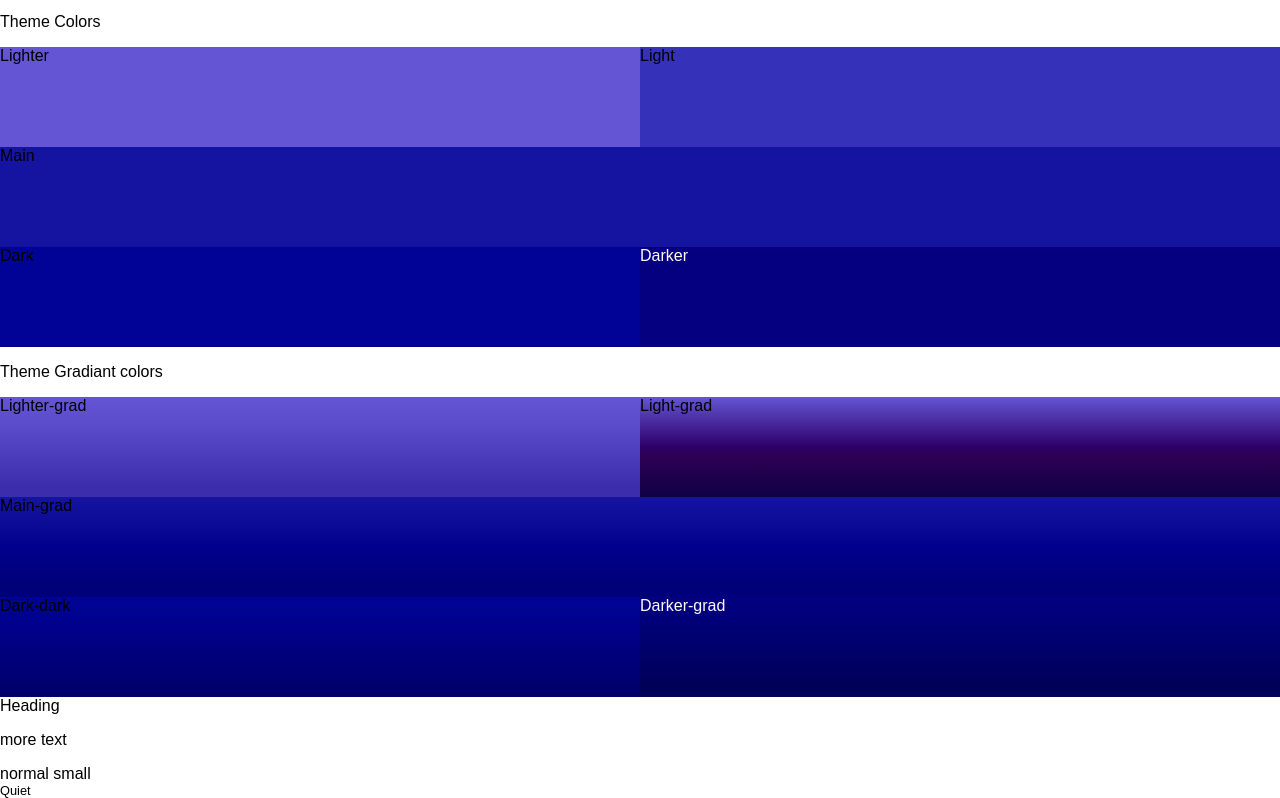
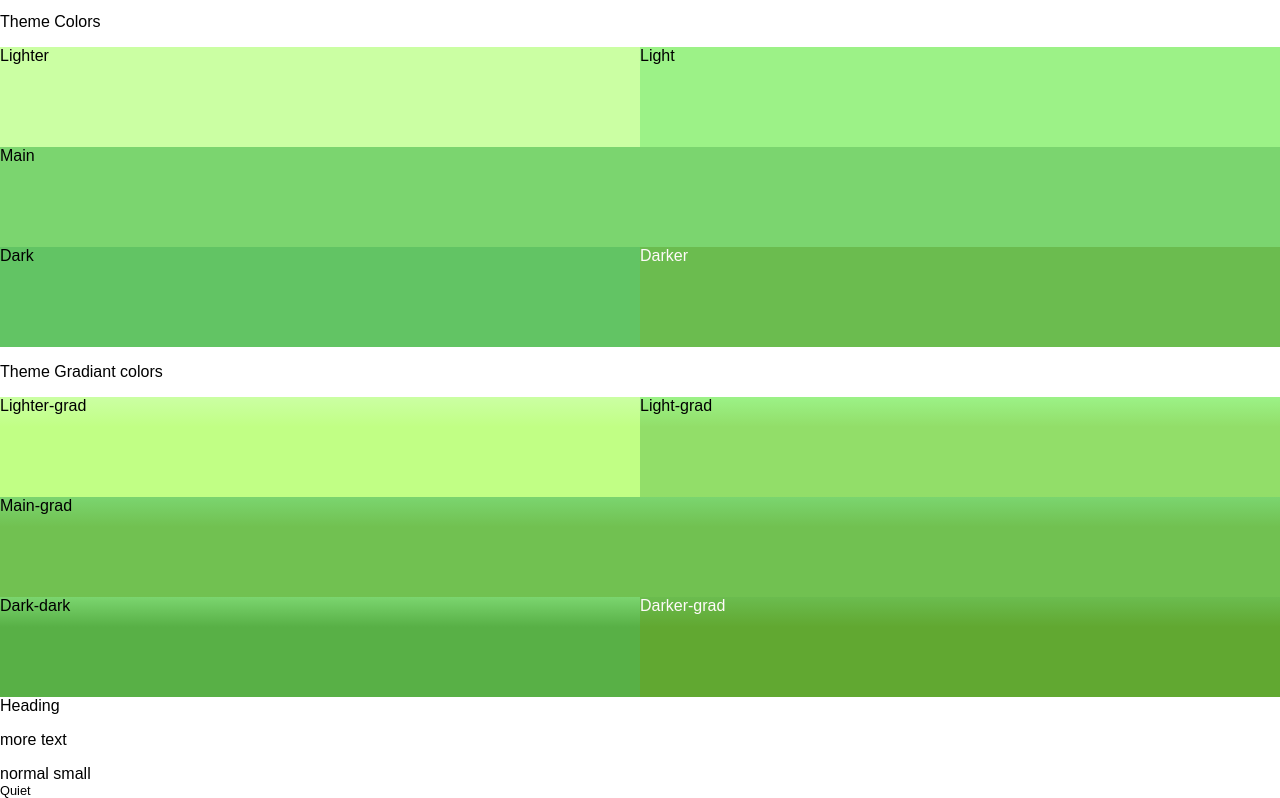
Before and after one commit to heyJoshLee/css-framework, a plain HTML site: page index.html in a window 1280 px wide. Shown: the part 653-1451 px from the top of the page. Drawn offline with nearby package versions, Linux system fonts and the light colour scheme.

Commit message:
Refactored generating theme-grad colors into a for loop

```diff
--- a/index.html
+++ b/index.html
@@ -12,7 +12,7 @@
 <body>
 
 
-<div id="page-wrapper" class= "useThemes theme-20,20,160">
+<div id="page-wrapper" class= "useThemes theme-123,213,111">
 
 <div >
 
--- a/javascript/script.js
+++ b/javascript/script.js
@@ -18,7 +18,6 @@ if ($("#page-wrapper").hasClass("useThemes")) {
       }
       themeColor = hexToRgb(themeColor).r + "," + hexToRgb(themeColor).g + "," + hexToRgb(themeColor).b ;
       themeColorHex = themeColor;
-      console.log(themeColor);
   }
 
   var themeColorArray = themeColor.split(",");
@@ -49,140 +48,89 @@ if ($("#page-wrapper").hasClass("useThemes")) {
   $(".darker").css("background-color", "rgb(" + themeColors.darker + ")");
 
 
+} // If end
+
+  var gradHelper = [
+                {
+                selector: ".lighter-grad",
+                colors: themeColors.lighter,
+                array: themeColors.lighterGradArray
+                },
+                {
+                selector: ".light-grad",
+                colors: themeColors.light,
+                array: themeColors.lightGradArray
+                },
+                {
+                selector: ".main-grad",
+                colors: themeColors.main,
+                array: themeColors.mainGradArray
+                },
+                {
+                selector: ".dark-grad",
+                colors: themeColors.main,
+                array: themeColors.darkGradArray
+                },
+                {
+                selector: ".darker-grad",
+                colors: themeColors.darker,
+                array: themeColors.darkerGradArray
                 }
+                ];
+  // Subtract values
+  var sv = [10,20,30,40];
+  var r, g, b;
+  var counter = 0;
+  for (counter; counter < gradHelper.length; counter += 1) {
+    r = gradHelper[counter]["array"][0];
+    g = gradHelper[counter]["array"][1];
+    b = gradHelper[counter]["array"][2];
 
-
-console.log(navigator.appCodeName)
-
-
-  // Background Gradients  245,141,133  237,68,53     237,68,53     238,53,32   207,50,19)
-  //
-
-  // .lighter                                                                                                    -8 - 73 -80    -8 -73 -80   -7 -88 -101  -38 -91 -114
-  var r = themeColors.lighterGradArray[0];
-  var g = themeColors.lighterGradArray[1];
-  var b = themeColors.lighterGradArray[2];
-
-  $(".lighter-grad").css({"background": "-webkit-linear-gradient(top," +  "rgb(" + themeColors.lighter + ") 0%, " +
-    "rgb(" + (r - 10).toString() + "," + (g - 10).toString() + "," + (b - 10).toString() + ") 30%," +
-    "rgb(" + (r - 20).toString() + "," + (g- 20).toString() + "," + (b - 20).toString() + ") 50%," +
-    "rgb(" + (r - 30).toString() + "," + (g - 30).toString() + "," + (b - 30).toString() + ") 70%," +
-    "rgb(" + (r - 40).toString() + "," + (g - 40).toString() + "," + (b - 40).toString() + ") 90%)",
+    // -webkit Chrome10+,Safari5.1
+    $(gradHelper[counter].selector).css({"background": "-webkit-linear-gradient(top," +  "rgb(" + gradHelper[counter]["colors"] + ") 0%, " +
+    "rgb(" + (r - sv[0]).toString() + "," + (g - sv[1]).toString() + "," + (b - sv[2]).toString() + ") 30%," +
+    "rgb(" + (r - sv[0]).toString() + "," + (g - sv[1]).toString() + "," + (b - sv[2]).toString() + ") 30%," +
+    "rgb(" + (r - sv[0]).toString() + "," + (g - sv[1]).toString() + "," + (b - sv[2]).toString() + ") 49%," +
+    "rgb(" + (r - sv[0]).toString() + "," + (g - sv[1]).toString() + "," + (b - sv[2]).toString() + ") 100%)"
     });
-  $(".lighter-grad").css({"background": "-moz-linear-gradient(top," +  "rgb(" + themeColors.lighter + ") 0%, " +
-    "rgb(" + (r - 8).toString() + "," + (g - 73).toString() + "," + (b - 80).toString() + ") 30%," +
-    "rgb(" + (r - 8).toString() + "," + (g- 73).toString() + "," + (b - 80).toString() + ") 30%," +
-    "rgb(" + (r - 7).toString() + "," + (g - 88).toString() + "," + (b - 101).toString() + ") 49%," +
-    "rgb(" + (r - 38).toString() + "," + (g - 91).toString() + "," + (b  -114).toString() + ") 100%)",
+    // -moz FF3.6+
+    $(gradHelper[counter].selector).css({"background": "-moz-linear-gradient(top," +  "rgb(" + gradHelper[counter]["colors"] + ") 0%, " +
+    "rgb(" + (r - sv[0]).toString() + "," + (g - sv[1]).toString() + "," + (b - sv[2]).toString() + ") 30%," +
+    "rgb(" + (r - sv[0]).toString() + "," + (g - sv[1]).toString() + "," + (b - sv[2]).toString() + ") 30%," +
+    "rgb(" + (r - sv[0]).toString() + "," + (g - sv[1]).toString() + "," + (b - sv[2]).toString() + ") 49%," +
+    "rgb(" + (r - sv[0]).toString() + "," + (g - sv[1]).toString() + "," + (b - sv[2]).toString() + ") 100%)"
     });
-
-  // .light
-
-  r = themeColors.lightGradArray[0];
-  g = themeColors.lightGradArray[1];
-  b = themeColors.lightGradArray[2];
-  console.log(themeColors.lightGradArray);
-
-  $(".light-grad").css({"background": "-webkit-linear-gradient(top," +  "rgb(" + themeColors.lighter + ") 0%, " +
-    "rgb(" + (r - 8).toString() + "," + (g - 73).toString() + "," + (b - 80).toString() + ") 50%," +
-    "rgb(" + (r - 8).toString() + "," + (g- 73).toString() + "," + (b - 80).toString() + ") 50%," +
-    "rgb(" + (r - 7).toString() + "," + (g - 88).toString() + "," + (b - 101).toString() + ") 59%," +
-    "rgb(" + (r - 38).toString() + "," + (g - 91).toString() + "," + (b  -114).toString() + ") 100%)",
+    // -o Opera 11.10+
+    $(gradHelper[counter].selector).css({"background": "-o-linear-gradient(top," +  "rgb(" + gradHelper[counter]["colors"] + ") 0%, " +
+    "rgb(" + (r - sv[0]).toString() + "," + (g - sv[1]).toString() + "," + (b - sv[2]).toString() + ") 30%," +
+    "rgb(" + (r - sv[0]).toString() + "," + (g - sv[1]).toString() + "," + (b - sv[2]).toString() + ") 30%," +
+    "rgb(" + (r - sv[0]).toString() + "," + (g - sv[1]).toString() + "," + (b - sv[2]).toString() + ") 49%," +
+    "rgb(" + (r - sv[0]).toString() + "," + (g - sv[1]).toString() + "," + (b - sv[2]).toString() + ") 100%)"
     });
-  $(".light-grad").css({"background": "-moz-linear-gradient(top," +  "rgb(" + themeColors.lighter + ") 0%, " +
-    "rgb(" + (r - 8).toString() + "," + (g - 73).toString() + "," + (b - 80).toString() + ") 50%," +
-    "rgb(" + (r - 8).toString() + "," + (g- 73).toString() + "," + (b - 80).toString() + ") 50%," +
-    "rgb(" + (r - 7).toString() + "," + (g - 88).toString() + "," + (b - 101).toString() + ") 59%," +
-    "rgb(" + (r - 38).toString() + "," + (g - 91).toString() + "," + (b  -114).toString() + ") 100%)",
+    // -ms IE10+
+    $(gradHelper[counter].selector).css({"background": "-ms-linear-gradient(top," +  "rgb(" + gradHelper[counter]["colors"] + ") 0%, " +
+    "rgb(" + (r - sv[0]).toString() + "," + (g - sv[1]).toString() + "," + (b - sv[2]).toString() + ") 30%," +
+    "rgb(" + (r - sv[0]).toString() + "," + (g - sv[1]).toString() + "," + (b - sv[2]).toString() + ") 30%," +
+    "rgb(" + (r - sv[0]).toString() + "," + (g - sv[1]).toString() + "," + (b - sv[2]).toString() + ") 49%," +
+    "rgb(" + (r - sv[0]).toString() + "," + (g - sv[1]).toString() + "," + (b - sv[2]).toString() + ") 100%)"
     });
-
-  // .main
-
-  r = themeColors.mainGradArray[0];
-  g = themeColors.mainGradArray[1];
-  b = themeColors.mainGradArray[2];
-  console.log(themeColors.mainGradArray);
-
- $(".main-grad").css({"background": "-webkit-linear-gradient(top," +  "rgb(" + themeColors.main + ") 0%, " +
-    "rgb(" + (r - 10).toString() + "," + (g - 10).toString() + "," + (b - 10).toString() + ") 30%," +
-    "rgb(" + (r - 20).toString() + "," + (g- 20).toString() + "," + (b - 20).toString() + ") 50%," +
-    "rgb(" + (r - 30).toString() + "," + (g - 30).toString() + "," + (b - 30).toString() + ") 70%," +
-    "rgb(" + (r - 40).toString() + "," + (g - 40).toString() + "," + (b - 40).toString() + ") 90%)",
+    // Chrome,Safari4+ TO DO: test
+    $(gradHelper[counter].selector).css({"background": "-webkit-gradient(linear, left top,, left bottom, color-stop( 0%, rgb(" + gradHelper[counter]["colors"] + ")), " +
+    "color-stop(30%,rgb(" + (r - sv[0]).toString() + "," + (g - sv[1]).toString() + "," + (b - sv[2]).toString() + "))," +
+    "color-stop(30%,rgb(" + (r - sv[0]).toString() + "," + (g - sv[1]).toString() + "," + (b - sv[2]).toString() + "))," +
+    "color-stop(49%,rgb(" + (r - sv[0]).toString() + "," + (g - sv[1]).toString() + "," + (b - sv[2]).toString() + "))," +
+    "color-stop(100%,rgb(" + (r - sv[0]).toString() + "," + (g - sv[1]).toString() + "," + (b - sv[2]).toString() + "))"
     });
-  $(".light-grad").css({"background": "-moz-linear-gradient(top," +  "rgb(" + themeColors.main + ") 0%, " +
-    "rgb(" + (r - 8).toString() + "," + (g - 73).toString() + "," + (b - 80).toString() + ") 30%," +
-    "rgb(" + (r - 8).toString() + "," + (g- 73).toString() + "," + (b - 80).toString() + ") 30%," +
-    "rgb(" + (r - 7).toString() + "," + (g - 88).toString() + "," + (b - 101).toString() + ") 49%," +
-    "rgb(" + (r - 38).toString() + "," + (g - 91).toString() + "," + (b  -114).toString() + ") 100%)",
-  });
-
-  // .dark
-
-  r = themeColors.darkGradArray[0];
-  g = themeColors.darkGradArray[1];
-  b = themeColors.darkGradArray[2];
-  console.log(themeColors.darkGradArray);
-
-  $(".dark-grad").css({"background": "-webkit-linear-gradient(top," +  "rgb(" + themeColors.dark + ") 0%, " +
-    "rgb(" + (r - 10).toString() + "," + (g - 10).toString() + "," + (b - 10).toString() + ") 30%," +
-    "rgb(" + (r - 20).toString() + "," + (g- 20).toString() + "," + (b - 20).toString() + ") 50%," +
-    "rgb(" + (r - 30).toString() + "," + (g - 30).toString() + "," + (b - 30).toString() + ") 70%," +
-    "rgb(" + (r - 40).toString() + "," + (g - 40).toString() + "," + (b - 40).toString() + ") 90%)",
-  });
-  $(".dark-grad").css({"background": "-moz-linear-gradient(top," +  "rgb(" + themeColors.dark + ") 0%, " +
-    "rgb(" + (r - 8).toString() + "," + (g - 73).toString() + "," + (b - 80).toString() + ") 30%," +
-    "rgb(" + (r - 8).toString() + "," + (g- 73).toString() + "," + (b - 80).toString() + ") 30%," +
-    "rgb(" + (r - 7).toString() + "," + (g - 88).toString() + "," + (b - 101).toString() + ") 49%," +
-    "rgb(" + (r - 38).toString() + "," + (g - 91).toString() + "," + (b  -114).toString() + ") 100%)",
-  });
-
-  // .dark
-
-  r = themeColors.darkerGradArray[0];
-  g = themeColors.darkerGradArray[1];
-  b = themeColors.darkerGradArray[2];
-  console.log(themeColors.darkerGradArray);
-
-  $(".darker-grad").css({"background": "-webkit-linear-gradient(top," +  "rgb(" + themeColors.darker + ") 0%, " +
-    "rgb(" + (r - 10).toString() + "," + (g - 10).toString() + "," + (b - 10).toString() + ") 30%," +
-    "rgb(" + (r - 20).toString() + "," + (g- 20).toString() + "," + (b - 20).toString() + ") 50%," +
-    "rgb(" + (r - 30).toString() + "," + (g - 30).toString() + "," + (b - 30).toString() + ") 70%," +
-    "rgb(" + (r - 40).toString() + "," + (g - 40).toString() + "," + (b - 40).toString() + ") 90%)",
-  });
-  $(".darker-grad").css({"background": "-moz-linear-gradient(top," +  "rgb(" + themeColors.darker + ") 0%, " +
-    "rgb(" + (r - 10).toString() + "," + (g - 10).toString() + "," + (b - 10).toString() + ") 80%," +
-    "rgb(" + (r - 20).toString() + "," + (g- 20).toString() + "," + (b - 20).toString() + ") 90%," +
-    "rgb(" + (r - 30).toString() + "," + (g - 30).toString() + "," + (b - 30).toString() + ") 95%," +
-    "rgb(" + (r - 40).toString() + "," + (g - 40).toString() + "," + (b - 40).toString() + ") 100%)",
+    // -linear gradient W3C TO DO: test
+    $(gradHelper[counter].selector).css({"background": "linear-gradient(to bottom ," +  "rgb(" + gradHelper[counter]["colors"] + ") 0%, " +
+    "rgb(" + (r - sv[0]).toString() + "," + (g - sv[1]).toString() + "," + (b - sv[2]).toString() + ") 30%," +
+    "rgb(" + (r - sv[0]).toString() + "," + (g - sv[1]).toString() + "," + (b - sv[2]).toString() + ") 30%," +
+    "rgb(" + (r - sv[0]).toString() + "," + (g - sv[1]).toString() + "," + (b - sv[2]).toString() + ") 49%," +
+    "rgb(" + (r - sv[0]).toString() + "," + (g - sv[1]).toString() + "," + (b - sv[2]).toString() + ") 100%)"
     });
 
 
 
-
-     // background: -moz-linear-gradient(top,  #f2f288 0%, #e6e939 30%, #e6e939 30%, #e3ea24 49%, #b9cb17 100%); /* FF3.6+ */
-
-
-/***
-lighter
-89B4D8
-RGB: 137–180–216
-
-light
-5A90BC
-RGB: 90–144–188
-
-
-main
-3973A4
-RGB: 57–115–164
-
-dark
-206299
-RGB: 32–98–153
-
-darker
-104979
-
-RGB: 16–73–121
-
-***/
+    console.log(gradHelper[counter].selector);
+    console.log(r + "," + g + "," + b);
+  } // for
```
Lines whose indentation alone changed are shown as unchanged.
